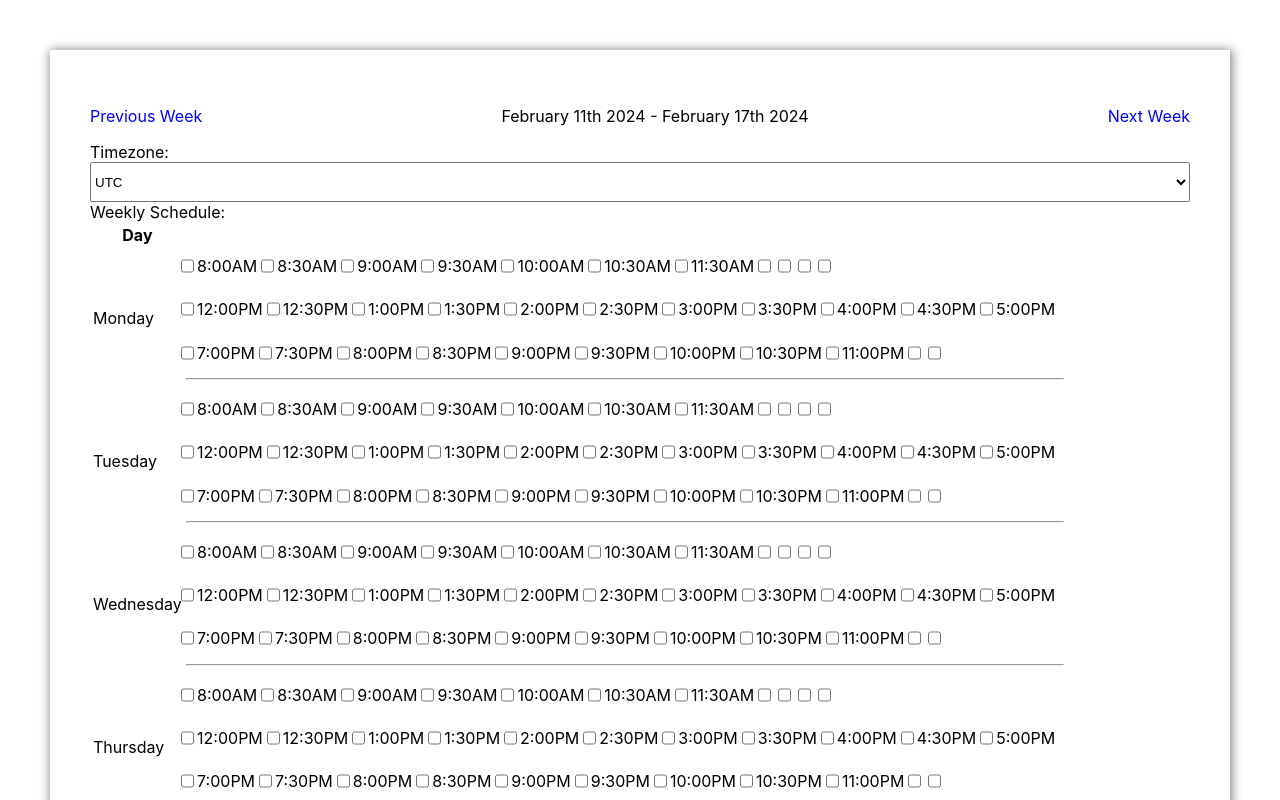
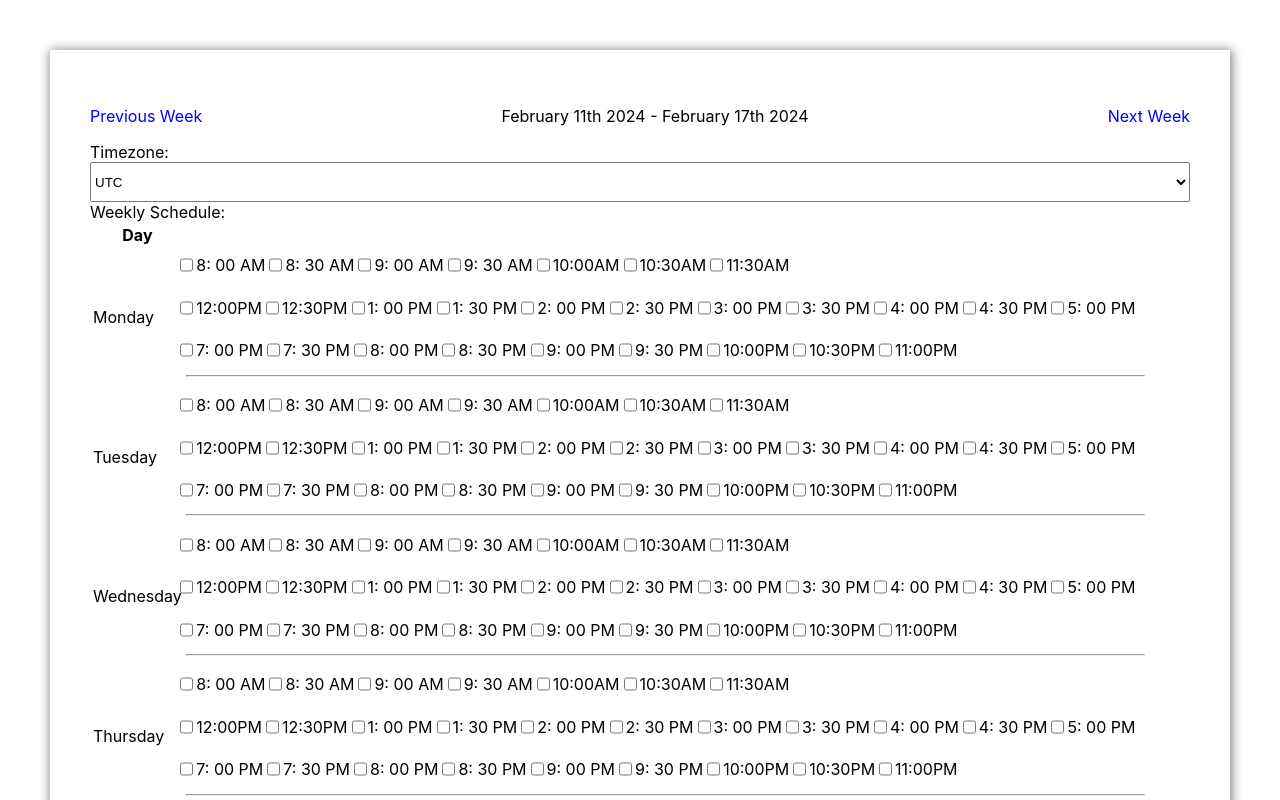
Before and after one commit to BandiniKohare2001/ipangram, a React (Create React App) app: page / in a window 1280 px wide. Shown: the top 800 px of the page. Built offline with nearby package versions, Linux system fonts and the light colour scheme.

Commit message:
apply ternary operator condition

```diff
--- a/src/App.js
+++ b/src/App.js
@@ -9,12 +9,11 @@ const App = () => {
   const [selectedTimezone, setSelectedTimezone] = useState('UTC');
   const [weeklySchedule, setWeeklySchedule] = useState([]);
 
-  // Load weekly data when the selected week or timezone changes
+
   useEffect(() => {
     const startOfWeek = selectedWeek.clone().startOf('week');
     const endOfWeek = selectedWeek.clone().endOf('week');
 
-    // Dummy function to load weekly working days and times
     const loadWeeklyData = () => {
       const days = ['Monday', 'Tuesday', 'Wednesday', 'Thursday', 'Friday'];
       const times = Array.from({ length: 1 }, (_, i) => i + 1); // 8 AM to 11 PM
@@ -22,7 +21,7 @@ const App = () => {
         day,
         times: times.map(time => ({
           hour: `${time < 10 ? '0' : ''}${time}:00`,
-          checked: false // Initial checkbox state
+          checked: false
         }))
       }));
       setWeeklySchedule(schedule);
@@ -63,7 +62,7 @@ const App = () => {
         <select value={selectedTimezone} onChange={handleTimezoneChange} className='timezone'>
           <option value="UTC">UTC</option>
           <option value="America/New_York">America/New York</option>
-          {/* Add more timezones as needed */}
+
         </select>
         <div>
           Weekly Schedule:
@@ -127,21 +126,33 @@ const App = () => {
                                     <p>{t7}</p>
                                     </div>
                                     <div className='day'>
-                                    <input type="checkbox" checked={timeSlot.checked} onChange={() => { }} />
-                                    <p>{t8}</p>
+                                    {
+                                      t8 ? (<input type="checkbox" checked={timeSlot.checked} onChange={() => { }} /> ):null
+                                    }<p>{t8}</p>
                                     </div>
                                     <div className='day'>
-                                    <input type="checkbox" checked={timeSlot.checked} onChange={() => { }} />
-                                    <p>{t9}</p>
+                                    {
+                                      t9 ? (<input type="checkbox" checked={timeSlot.checked} onChange={() => { }} /> ):null
+                                    }<p>{t9}</p>
                                     </div>
                                     <div className='day'>
-                                    <input type="checkbox" checked={timeSlot.checked} onChange={() => { }} />
-                                    <p>{t10}</p>
+                                    {
+                                      t10 ? (<input type="checkbox" checked={timeSlot.checked} onChange={() => { }} /> ):null
+                                    }<p>{t10}</p>
                                     </div>
+
                                     <div className='day'>
-                                    <input type="checkbox" checked={timeSlot.checked} onChange={() => { }} />
-                                    <p>{t11}</p>
+
+                                    {
+                                      t11 ? (<input type="checkbox" checked={timeSlot.checked} onChange={() => { }} /> ):null
+                                    }<p>{t11}</p>
+
+
                                     </div>
+
+
+
+
 
 
 
--- a/src/util.json
+++ b/src/util.json
@@ -1,10 +1,10 @@
 {
     "days":[
         {
-            "time1": "8:00AM",
-            "time2": "8:30AM",
-            "t3":"9:00AM",
-            "t4":"9:30AM",
+            "time1": "8: 00 AM",
+            "time2": "8: 30 AM",
+            "t3":"9: 00 AM",
+            "t4":"9: 30 AM",
             "t5":"10:00AM",
             "t6":"10:30AM",
             "t7":"11:30AM"
@@ -13,24 +13,24 @@
          {
             "time1": "12:00PM",
             "time2": "12:30PM",
-            "t3":"1:00PM",
-            "t4":"1:30PM",
-            "t5":"2:00PM",
-            "t6":"2:30PM",
-            "t7":"3:00PM",
-            "t8":"3:30PM",
-            "t9":"4:00PM",
-            "t10":"4:30PM",
-            "t11":"5:00PM"
+            "t3":"1: 00 PM",
+            "t4":"1: 30 PM",
+            "t5":"2: 00 PM",
+            "t6":"2: 30 PM",
+            "t7":"3: 00 PM",
+            "t8":"3: 30 PM",
+            "t9":"4: 00 PM",
+            "t10":"4: 30 PM",
+            "t11":"5: 00 PM"
 
          },
          {
-            "time1": "7:00PM",
-            "time2": "7:30PM",
-            "t3":"8:00PM",
-            "t4":"8:30PM",
-            "t5":"9:00PM",
-            "t6":"9:30PM",
+            "time1": "7: 00 PM",
+            "time2": "7: 30 PM",
+            "t3":"8: 00 PM",
+            "t4":"8: 30 PM",
+            "t5":"9: 00 PM",
+            "t6":"9: 30 PM",
             "t7":"10:00PM",
             "t8":"10:30PM",
             "t9":"11:00PM"
```
